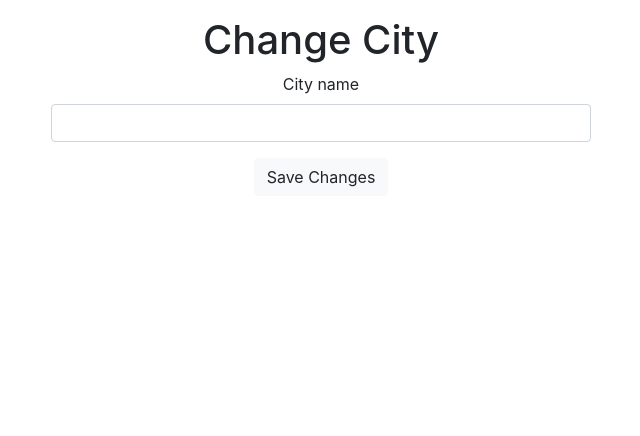
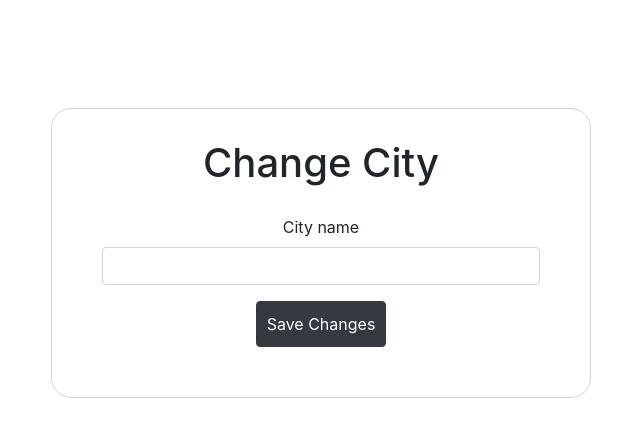
Before and after one commit to hnnmrkr/weather_oop, a plain HTML site: page index.html in a window 1280 px wide. Shown: the whole page, without its empty margins (319-959 px from the left). Drawn offline with nearby package versions, Linux system fonts and the light colour scheme; no server answers.

Commit message:
Added style

```diff
--- a/index.html
+++ b/index.html
@@ -5,23 +5,28 @@
     <title>Weather OOP</title>
     <!-- Bootstrap -->
     <link rel="stylesheet" href="https://maxcdn.bootstrapcdn.com/bootstrap/4.0.0/css/bootstrap.min.css" integrity="sha384-Gn5384xqQ1aoWXA+058RXPxPg6fy4IWvTNh0E263XmFcJlSAwiGgFAW/dAiS6JXm" crossorigin="anonymous">
+    <link rel="stylesheet" href="style.css">
 </head>
 <body>
     <div class="container">
         <div class="row">
             <div class="col-lg-6 mx-auto text-center self-align-center">
+                <div class="weather">
                     <h1 id="location"></h1>
-                <p id="description"></p>
-                <p id="temp"></p>
+                    <h6 id="description"></h6>
+                    <h1 id="temp"></h1>
+                </div>
                 <!-- Change city -->
+                <div id="changecity">
                     <h1>Change City</h1>
                     <form id="change-city">
                         <div class="form-group">
                             <label for="city-name">City name</label>
-                        <input type="text" class="form-control">
+                            <input id="city-name" type="text" class="form-control">
                         </div>
-                    <input type="submit" class="btn btn-light" value="Save Changes">
+                        <input type="submit" class="btn btn-dark" value="Save Changes">
                     </form>
+                </div>
             </div>
         </div>
     </div>
--- /dev/null
+++ b/style.css
@@ -0,0 +1,21 @@
+.weather {
+    padding: 50px;
+}
+
+.btn {
+    padding: 10px;
+}
+
+#location {
+    text-transform: uppercase;
+}
+
+#change-city {
+    padding: 20px;
+}
+
+#changecity {
+    padding: 30px;
+    border: 1px solid lightgrey;
+    border-radius: 20px;
+}
```
Lines whose indentation alone changed are shown as unchanged.
